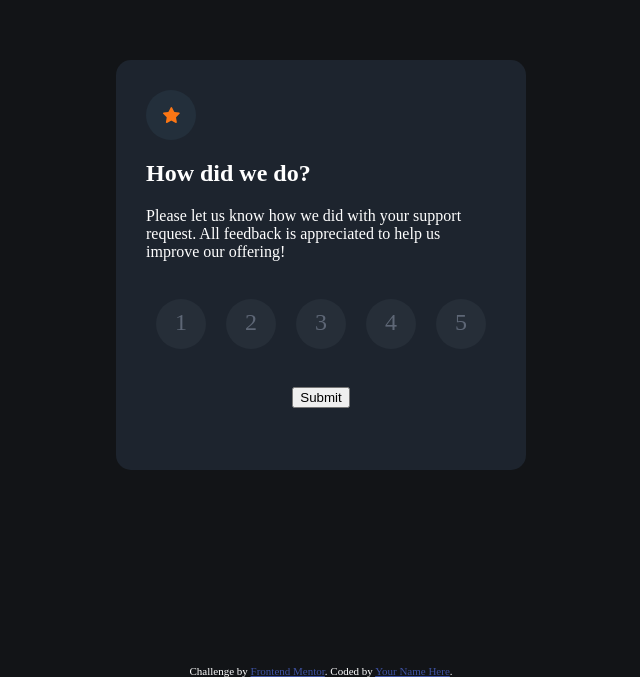
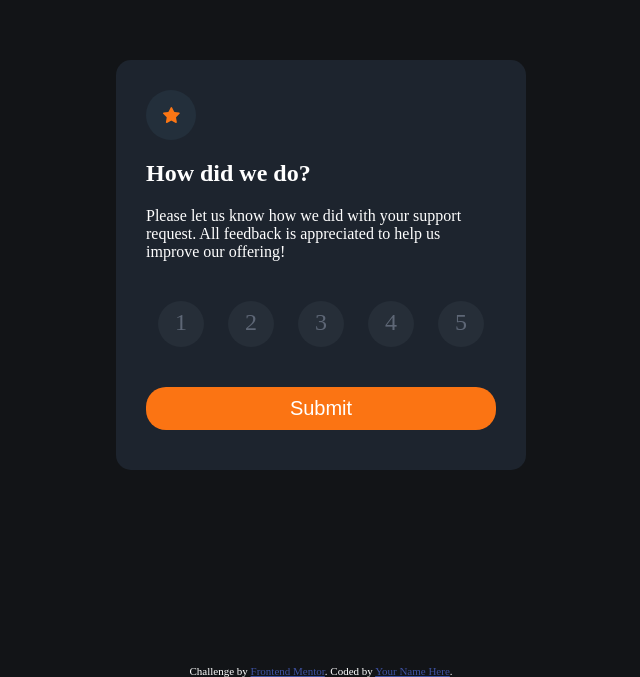
Before and after one commit to PHousden/Interactive-rating-component, a plain HTML site: page interactive-rating-component-main/index.html in a window 1280 px wide. Shown: the part 135-812 px from the top of the page, without its empty margins (319-959 px from the left). Drawn offline with Linux system fonts and the light colour scheme.

Commit message:
aligning submit button to the center and changing the colour of it

```diff
--- a/interactive-rating-component-main/CSS/styles.css
+++ b/interactive-rating-component-main/CSS/styles.css
@@ -42,6 +42,7 @@ body {
 .numbers ul {
     text-align: center;
     padding-left: 0;
+    width: 350px;
     margin-top: 30px;
 }
 
@@ -54,8 +55,8 @@ body {
     height: 30px;
     text-align: center;
     border-radius: 50%;
-    margin: 8px;
-    padding: 10px;
+    margin: 10px;
+    padding: 8px;
 
 }
 
@@ -65,4 +66,11 @@ button {
     margin-top: 30px;
     justify-content: center;
     align-items: center;
+    background-color: hsl(25, 97%, 53%);
+    font-size: 20px;
+    width: 350px;
+    padding: 10px;
+    border-radius: 20px;
+    border-style: none;
+    color: white;
 }
```
